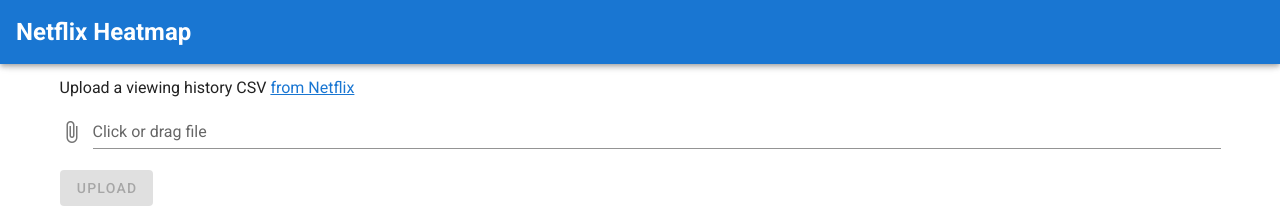
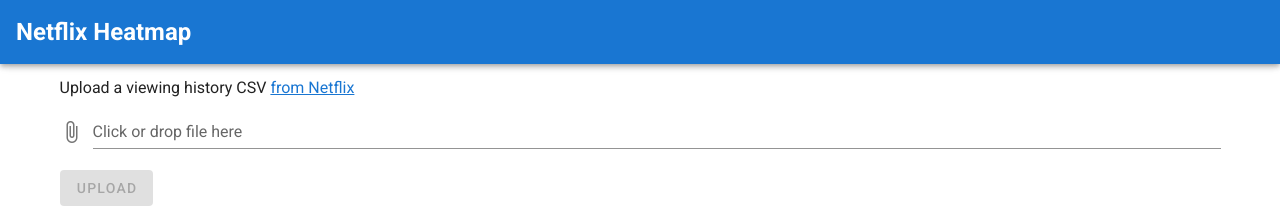
Before and after one commit to shadowsora211/netflix-heatmap, a Vue app: page / in a window 1280 px wide. Shown: the top 212 px of the page. Built offline with nearby package versions, Linux system fonts and the light colour scheme; what vue-calendar-heatmap, vue-toast-notification would draw is missing.

Commit message:
Update drop file label

```diff
--- a/src/components/Home.vue
+++ b/src/components/Home.vue
@@ -4,7 +4,7 @@
       <v-col cols="12">
         Upload a viewing history CSV <a href="https://www.netflix.com/settings/viewed/" target="_blank" rel="noopener noreferrer">from Netflix</a>
         <div v-cloak @drop.prevent="addDropFile" @dragover.prevent>
-          <v-file-input v-model="filename" accept=".csv" label="Click or drag file"></v-file-input>
+          <v-file-input v-model="filename" accept=".csv" label="Click or drop file here"></v-file-input>
         </div>
         <v-btn color="primary" :disabled="!filename" @click="parseFile"
           >Upload</v-btn
```
